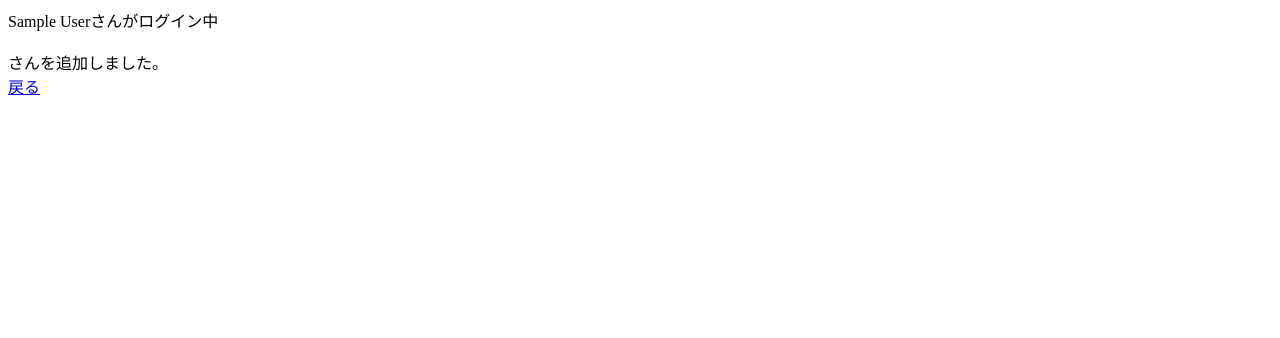
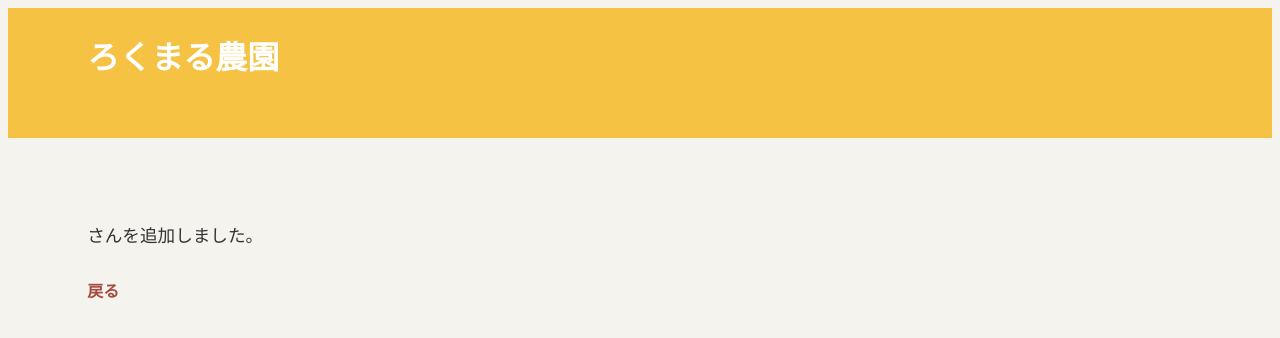
Before and after one commit to chisato410/Aclass, a PHP site: page /staff_add_done.php in a window 1280 px wide. Shown: the top 338 px of the page. Run offline with PHP 8.4, Linux system fonts and the light colour scheme; the visitor is signed in with stand-in values (Sample User, id 1); data that the repository does not hold is empty; some libraries are stand-ins or nearby versions.

Commit message:
staff_add_doneにcssを追加

```diff
--- a/shop/staff/staff_add_done.php
+++ b/shop/staff/staff_add_done.php
@@ -1,14 +1,11 @@
 <?php
 session_start();
 session_regenerate_id(true);
-if (isset($_SESSION['login']) == false) {
-  print 'ログインされていません。<br>';
-  print '<a href="../staff_login/staff_login.html">ログイン画面へ</a>';
+
+if (!isset($_SESSION['login'])) {
+  echo 'ログインしていません<br>';
+  echo '<a href="../staff_login/staff_login.html">ログイン画面へ</a>';
   exit();
-} else {
-  print $_SESSION['staff_name'];
-  print 'さんがログイン中 <br> ';
-  print '<br>';
 }
 ?>
 
@@ -17,17 +14,19 @@
 <html lang="ja">
 
 <head>
-  <meta charset="UTF-8">
-  <meta name="viewport" content="width=device-width, initial-scale=1.0">
-  <title>ろくまる農園</title>
+  <?php include '../common/head.php'; ?>
+  <title>スタッフ追加実行 | ろくまる農園</title>
 </head>
 
 <body>
+  <?php include '../common/header.php'; ?>
+
+  <main class="main">
+    <div class="main__inner">
       <?php
       try {
         require_once('../common/common.php');
         $post = sanitize($_POST);
-
         $staff_name = $post['name'];
         $staff_pass = $post['pass'];
 
@@ -45,17 +44,23 @@
 
         $dbh = null;
 
-    print $staff_name;
-    print 'さんを追加しました。<br>';
+        echo '<div class="form__result">';
+        echo '<p class="result">' . htmlspecialchars($staff_name, ENT_QUOTES, 'UTF-8') . ' さんを追加しました。</p>';
+        echo '</div>';
       } catch (Exception $e) {
-    print 'ただいま障害により大変ご迷惑をお掛けしております。';
-    print $e->getMessage();
+        echo '<div class="form__error">';
+        echo '<p>ただいま障害により大変ご迷惑をお掛けしております。</p>';
+        echo '<p>' . $e->getMessage() . '</p>';
+        echo '</div>';
         exit();
       }
-
       ?>
 
-  <a href="staff_list.php">戻る</a>
+      <div class="form-actions">
+        <a href="staff_list.php" class="link-back">戻る</a>
+      </div>
+    </div>
+  </main>
 </body>
 
 </html>
```
Lines whose indentation alone changed are shown as unchanged.
